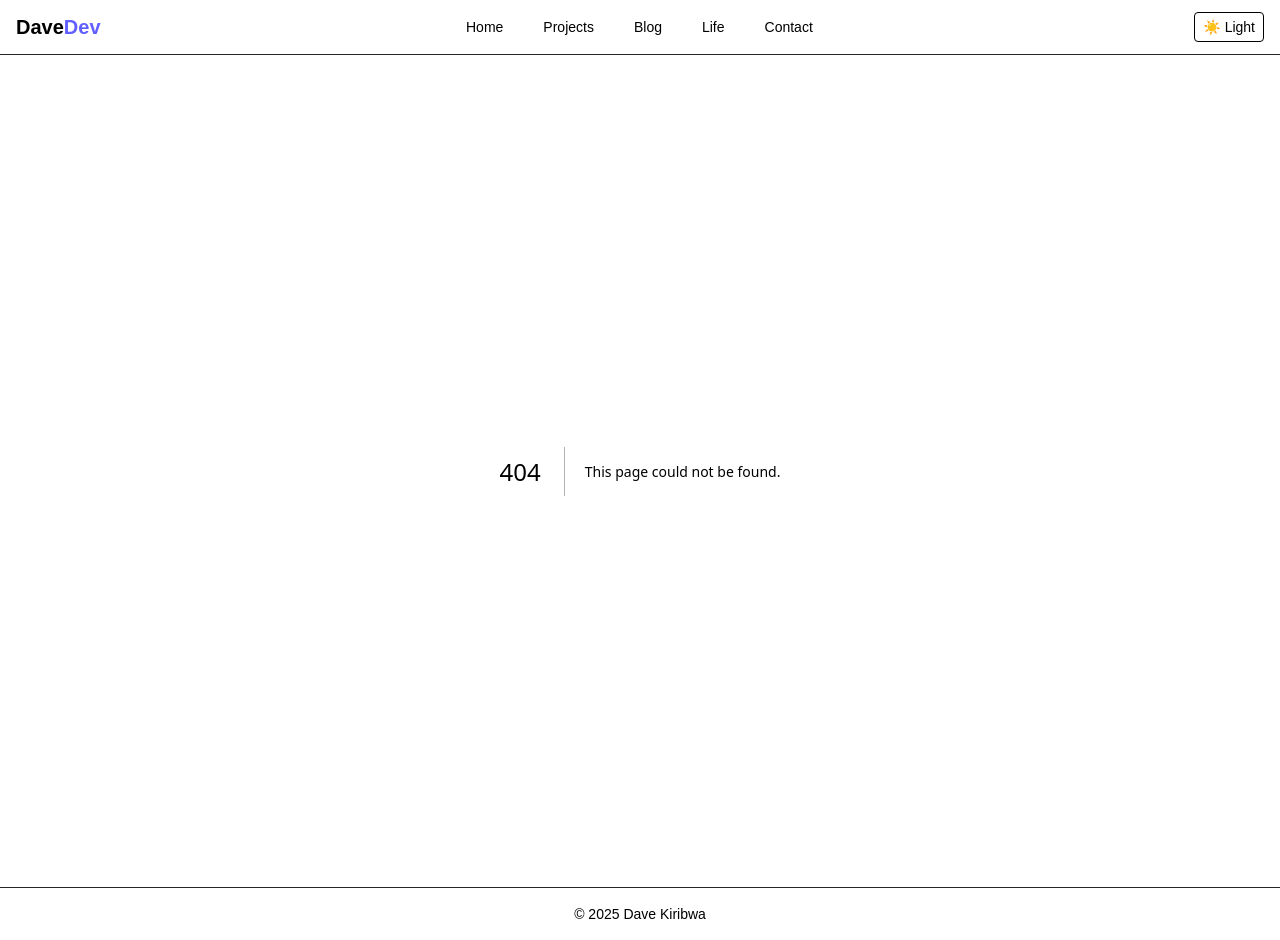
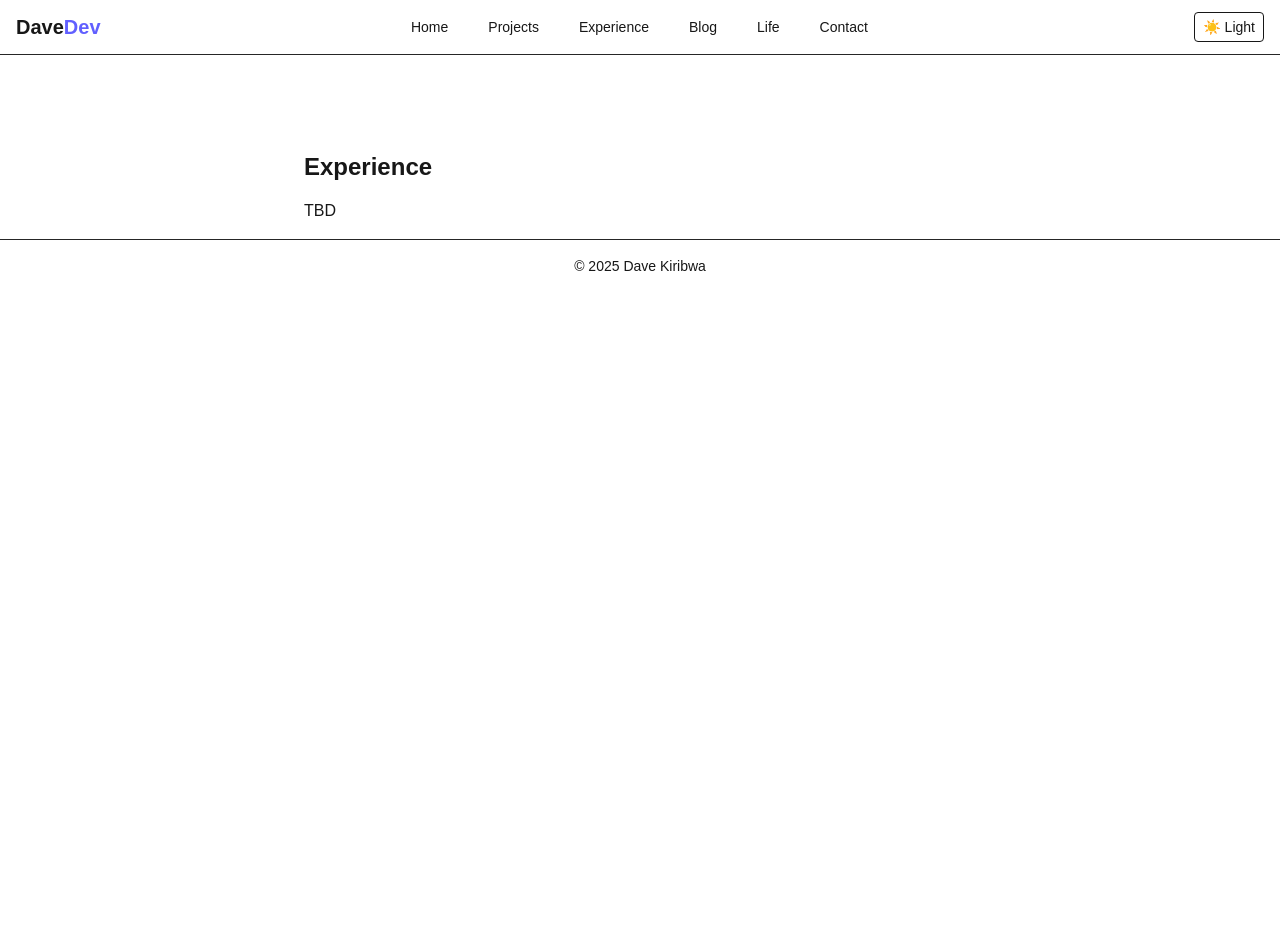
Before and after one commit to odaridavid/my-portfolio, a Next.js app: page /experience in a window 1280 px wide. Before the commit this address had no page. After the commit the page ends 800 px from the top, so only its background shows below. Built offline with nearby package versions, Linux system fonts and the light colour scheme.

Commit message:
Add experience to navbar

```diff
--- a/src/app/components/Navbar.tsx
+++ b/src/app/components/Navbar.tsx
@@ -8,6 +8,7 @@ import ThemeToggle from './ThemeToggle';
 const links = [
   { href: '/', label: 'Home' },
   { href: '/projects', label: 'Projects' },
+  { href: '/experience', label: 'Experience' },
   { href: '/blog', label: 'Blog' },
   { href: '/life', label: 'Life' },
   { href: '/contact', label: 'Contact' },
--- /dev/null
+++ b/src/app/experience/page.tsx
@@ -0,0 +1,10 @@
+export default function Experience() {
+  return (
+    <section className="max-w-2xl mx-auto mt-20">
+      <h2 className="text-2xl font-bold mb-4">Experience</h2>
+      <p>
+       TBD
+      </p>
+    </section>
+  );
+}
```
